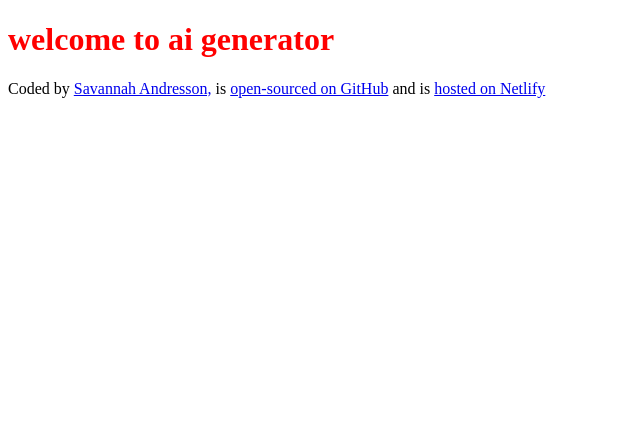
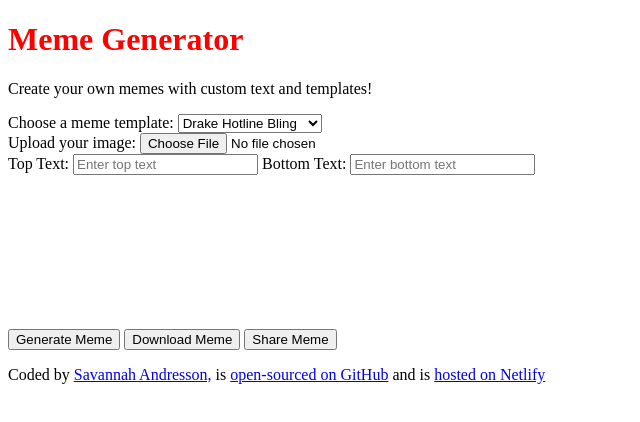
Before and after one commit to savi-creates/ai-generator, a plain HTML site: page index.html in a window 1280 px wide. Shown: the whole page, without its empty margins (0-640 px from the left). Drawn offline with Linux system fonts and the light colour scheme.

Commit message:
Added HTML

```diff
--- a/index.html
+++ b/index.html
@@ -7,9 +7,49 @@
     <link rel="stylesheet" href="src/style.css" />
   </head>
   <body>
-    <h1>welcome to ai generator</h1>
+    <header>
+      <h1>Meme Generator</h1>
+      <p>Create your own memes with custom text and templates!</p>
+    </header>
+
+    <main class="meme-generator">
+      <section class="template-selector">
+        <label for="template">Choose a meme template:</label>
+        <select id="template">
+          <option value="drake">Drake Hotline Bling</option>
+          <option value="distracted">Distracted Boyfriend</option>
+          <option value="spongebob">Mocking Spongebob</option>
+          <option value="success">Success Kid</option>
+          <option value="upload">Upload Your Own</option>
+        </select>
+      </section>
+
+      <section class="image-uploader">
+        <label for="upload">Upload your image:</label>
+        <input type="file" id="upload" accept="image/*" />
+      </section>
+
+      <section class="text-inputs">
+        <label for="top-text">Top Text:</label>
+        <input type="text" id="top-text" placeholder="Enter top text" />
+
+        <label for="bottom-text">Bottom Text:</label>
+        <input type="text" id="bottom-text" placeholder="Enter bottom text" />
+      </section>
+
+      <section class="meme-preview">
+        <canvas id="meme-canvas"></canvas>
+      </section>
+
+      <section class="action-buttons">
+        <button id="generate">Generate Meme</button>
+        <button id="download">Download Meme</button>
+        <button id="share">Share Meme</button>
+      </section>
+    </main>
 
     <footer>
+      <p>
         Coded by
         <a href="https://github.com/savi-creates" target="_blank"
           >Savannah Andresson,</a
@@ -22,6 +62,7 @@
         <a href="https://meme-ai-generator.netlify.app/" target="_blank"
           >hosted on Netlify</a
         >
+      </p>
     </footer>
 
     <script src="src/script.js"></script>
```
Lines whose indentation alone changed are shown as unchanged.
